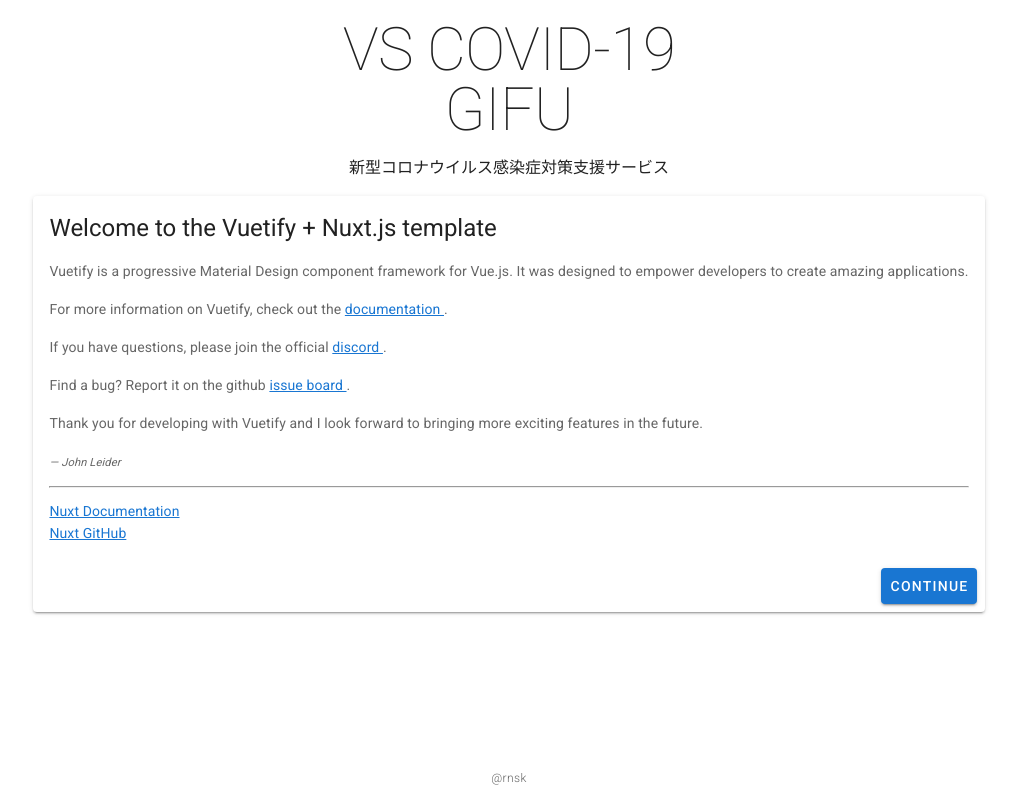
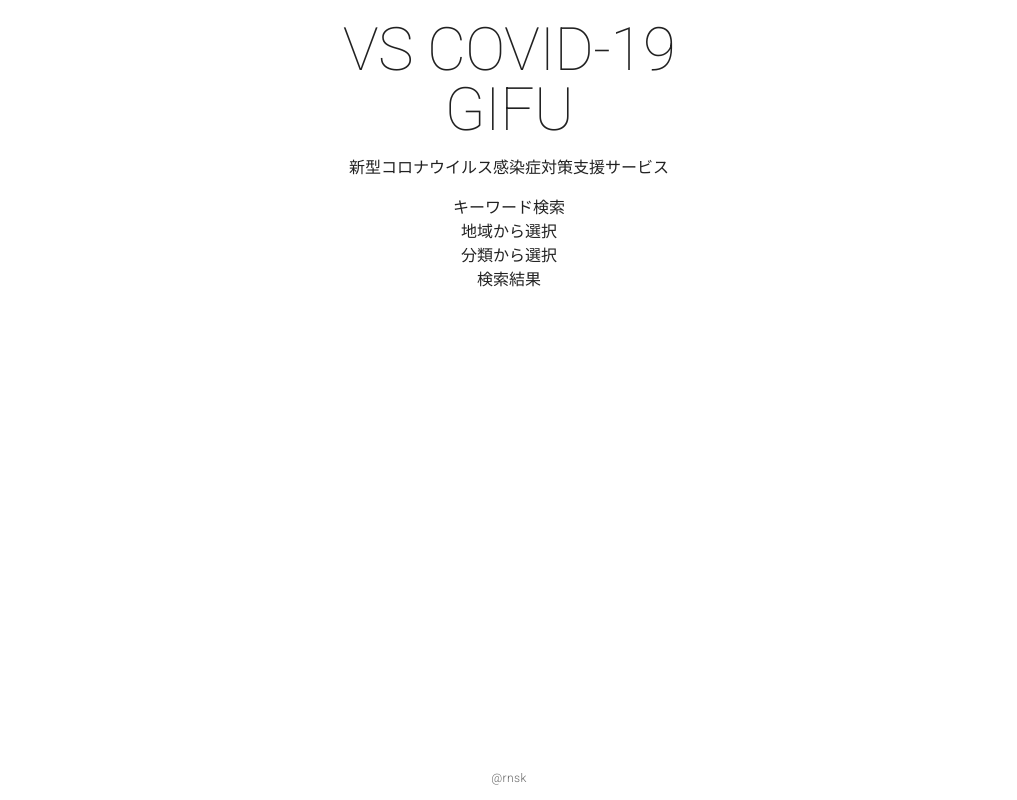
Before and after one commit to rnsk/vscovid19, a Nuxt app: page / in a window 1280 px wide. Shown: the whole page, without its empty margins (131-1148 px from the left). Built offline with nearby package versions, Linux system fonts and the light colour scheme.

Commit message:
各パーツのコンポーネントを追加

```diff
--- /dev/null
+++ b/components/DataCard.vue
@@ -0,0 +1,5 @@
+<template>
+  <div class="text-center">
+    検索結果
+  </div>
+</templete>
--- /dev/null
+++ b/components/SearchButton.vue
@@ -0,0 +1,5 @@
+<template>
+  <div class="text-center">
+    分類から選択
+  </div>
+</templete>
--- /dev/null
+++ b/components/SearchForm.vue
@@ -0,0 +1,5 @@
+<template>
+  <div class="text-center">
+    キーワード検索
+  </div>
+</templete>
--- /dev/null
+++ b/components/SearchMap.vue
@@ -0,0 +1,5 @@
+<template>
+  <div class="text-center">
+    地域から選択
+  </div>
+</templete>
--- a/pages/index.vue
+++ b/pages/index.vue
@@ -10,78 +10,28 @@
       md6
     >
       <cover class="my-2" />
-      <v-card>
-        <v-card-title class="headline">
-          Welcome to the Vuetify + Nuxt.js template
-        </v-card-title>
-        <v-card-text>
-          <p>Vuetify is a progressive Material Design component framework for Vue.js. It was designed to empower developers to create amazing applications.</p>
-          <p>
-            For more information on Vuetify, check out the <a
-              href="https://vuetifyjs.com"
-              target="_blank"
-            >
-              documentation
-            </a>.
-          </p>
-          <p>
-            If you have questions, please join the official <a
-              href="https://chat.vuetifyjs.com/"
-              target="_blank"
-              title="chat"
-            >
-              discord
-            </a>.
-          </p>
-          <p>
-            Find a bug? Report it on the github <a
-              href="https://github.com/vuetifyjs/vuetify/issues"
-              target="_blank"
-              title="contribute"
-            >
-              issue board
-            </a>.
-          </p>
-          <p>Thank you for developing with Vuetify and I look forward to bringing more exciting features in the future.</p>
-          <div class="text-xs-right">
-            <em><small>&mdash; John Leider</small></em>
-          </div>
-          <hr class="my-3">
-          <a
-            href="https://nuxtjs.org/"
-            target="_blank"
-          >
-            Nuxt Documentation
-          </a>
-          <br>
-          <a
-            href="https://github.com/nuxt/nuxt.js"
-            target="_blank"
-          >
-            Nuxt GitHub
-          </a>
-        </v-card-text>
-        <v-card-actions>
-          <v-spacer />
-          <v-btn
-            color="primary"
-            nuxt
-            to="/inspire"
-          >
-            Continue
-          </v-btn>
-        </v-card-actions>
-      </v-card>
+      <search-form />
+      <search-map />
+      <search-button />
+      <data-card />
     </v-flex>
   </v-layout>
 </template>
 
 <script>
 import Cover from '@/components/Cover.vue'
+import DataCard from '@/components/DataCard.vue'
+import SearchButton from '@/components/SearchButton.vue'
+import SearchForm from '@/components/SearchForm.vue'
+import SearchMap from '@/components/SearchMap.vue'
 
 export default {
   components: {
-    Cover
+    Cover,
+    DataCard,
+    SearchButton,
+    SearchForm,
+    SearchMap
   }
 }
 </script>
```
